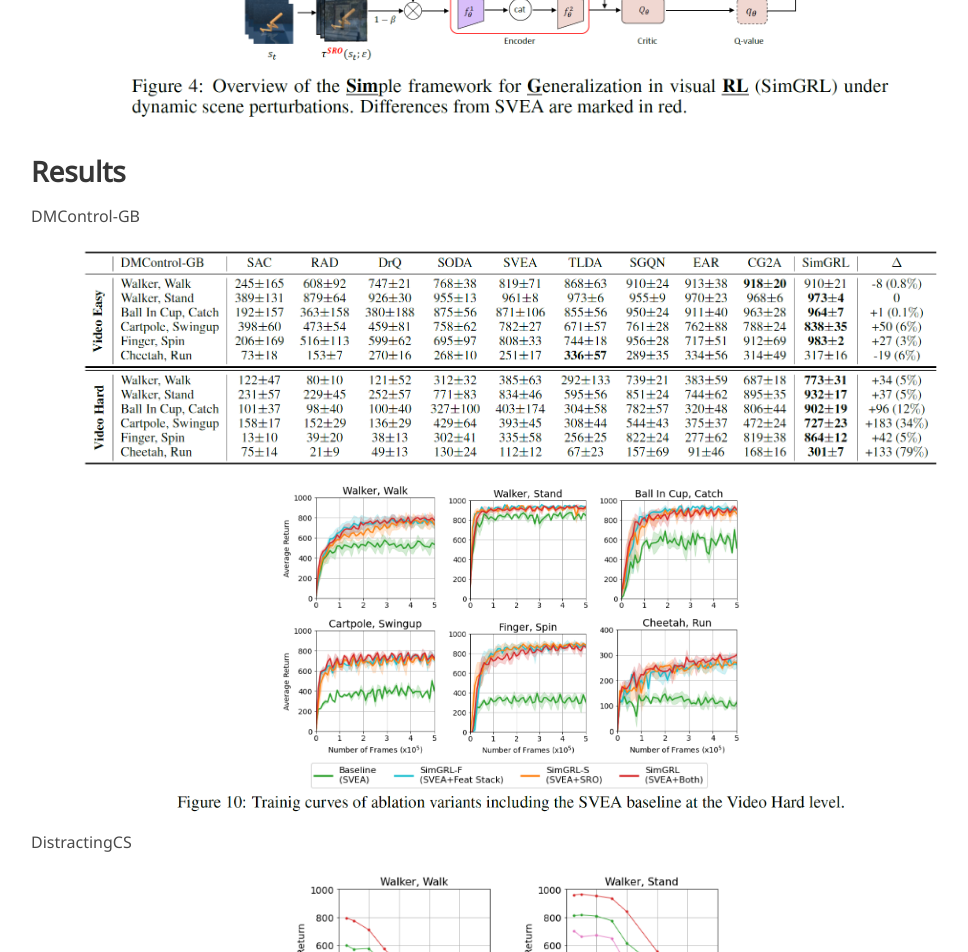
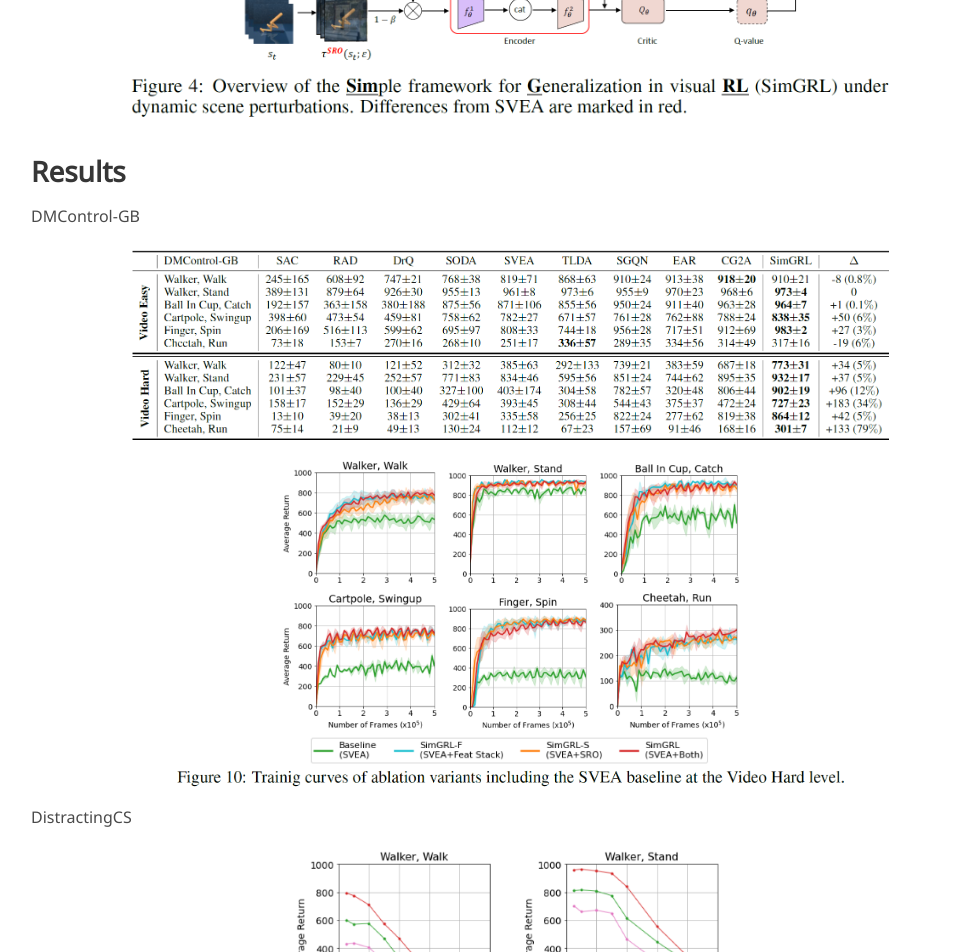
Before and after one commit to W-Song11/SimGRL, a Jekyll site: the page built from index.md, in a window 1280 px wide. Shown: the part 2037-2989 px from the top of the page, without its empty margins (129-1097 px from the left). Built offline with Jekyll 4.4.1, drawn with Linux system fonts in a browser that asks for light colours; some web fonts are replaced.

Commit message:
Update index.md

```diff
--- a/index.md
+++ b/index.md
@@ -65,7 +65,7 @@ DeepMind Control Suite.
 DMControl-GB
 
 <p align="center">
-<img src="./static/image/fig_result.PNG" align="center" width="90%">
+<img src="./static/image/fig_result.PNG" align="center" width="80%">
 </p>
 
 <p align="center">
```
